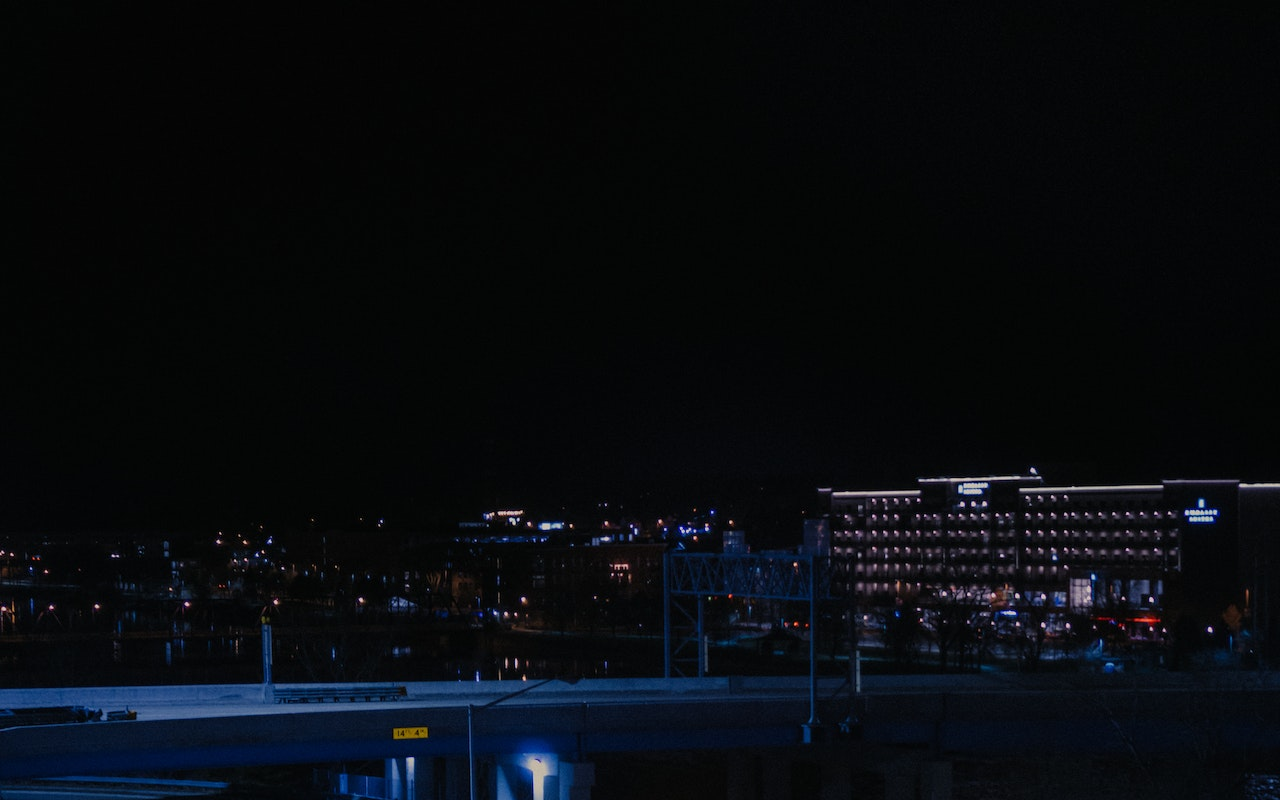
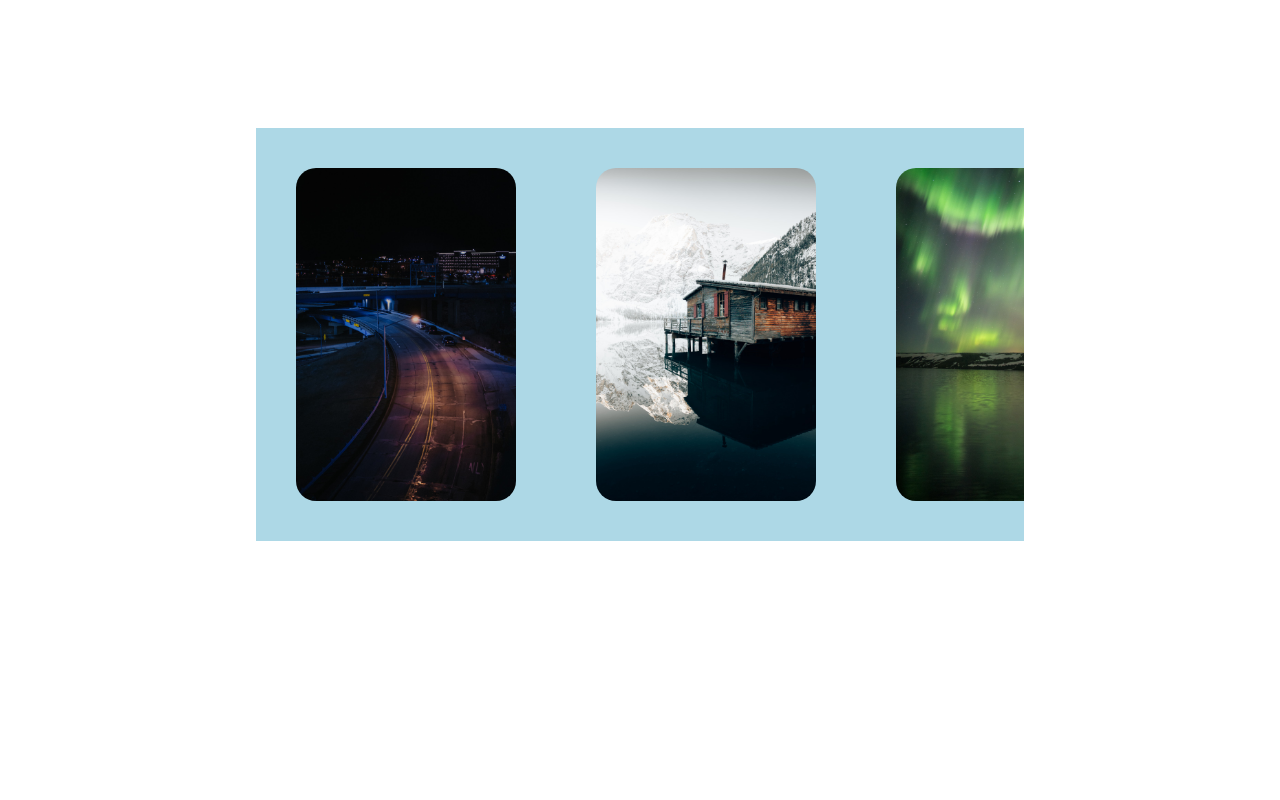
Before and after one commit to Bear29ers/framer-motion, a React app in the folder framer/: page /smooth-slider in a window 1280 px wide. Shown: the top 800 px of the page. Built offline with nearby package versions, Linux system fonts and the light colour scheme.

Commit message:
feat: [wip] styling slider

```diff
--- a/framer/src/scss/components/_smooth-slider.scss
+++ b/framer/src/scss/components/_smooth-slider.scss
@@ -0,0 +1,23 @@
+.carousel {
+  margin: 10% 20%;
+  overflow: hidden;
+  cursor: grab;
+  background-color: rgb(230 173 173);
+
+  &-inner {
+    display: flex;
+    background-color: lightblue;
+
+    &-item {
+      min-width: 30rem;
+      min-height: 40rem;
+      padding: 4rem;
+
+      img {
+        width: 100%;
+        height: 100%;
+        border-radius: 2rem;
+      }
+    }
+  }
+}
```
